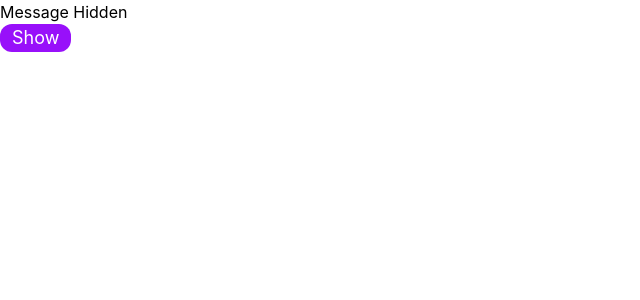
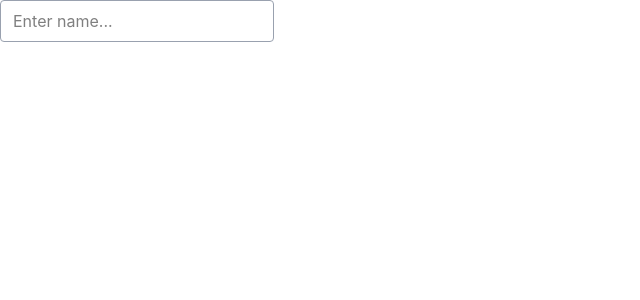
Before and after one commit to stevenklein123/React-Project, a React (Vite) app: page / in a window 1280 px wide. Shown: the top 300 px of the page, without its empty margins (0-640 px from the left). Built offline with nearby package versions, Linux system fonts and the light colour scheme.

Commit message:
Real Type Rendering

```diff
--- a/src/App.jsx
+++ b/src/App.jsx
@@ -1,20 +1,19 @@
 import { useState } from "react";
-
 
 function App() {
 
-  const [showMessage, setShowMessage] = useState(false);
-
-  const toggleMessage = () => {
-    setShowMessage(!showMessage);
-  }
+  const [name , setName] = useState("");
 
   return (
     <>
-      <h1>{showMessage ? "Hello React" : "Message Hidden"}</h1>
-      <button className="bg-purple-600 text-white font-sans rounded-xl px-3 text-lg cursor-pointer " onClick={toggleMessage}> {
-      showMessage ? "Hide" : "Show"}</button>
 
+      <input
+        type="text"
+        placeholder="Enter name..."
+        className="border border-gray-400 px-3 py-2 rounded" onChange={(e) => setName(e.target.value)}
+      />
+
+      <h1>{name}</h1>
     </>
   );
 }
```
